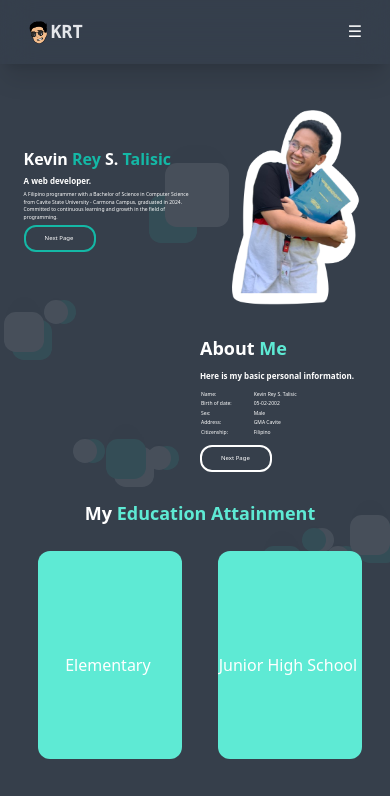
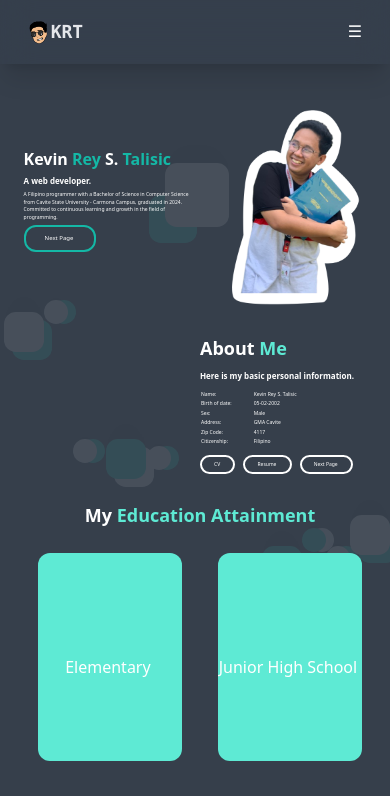
Before and after one commit to NamelessKevs/HTML-kevs, a plain HTML site: page index.html in a window 390 px wide. Shown: the top 796 px of the page. Drawn offline with nearby package versions, Linux system fonts and the light colour scheme.

Commit message:
new button for resume

```diff
--- a/css/app.css
+++ b/css/app.css
@@ -51,7 +51,7 @@ button {
 }
 
 button:hover .button-text {
-    transform: translateX(-10px); /* Move text to the left */
+    transform: translateX(-8px); /* Move text to the left */
 }
 
 button:hover .hideme {
--- a/index.html
+++ b/index.html
@@ -206,13 +206,13 @@
     </div>
 
     <div id="main-content" class="relative z-20 p-5 mx-auto w-[400px] md:w-[600px] lg:w-[800px] xl:w-[1200px] mt-16 md:mt-28">
-        <div id="main-content" class="grid mb-[1px] md:mb-[10%] grid-cols-2 main-content-section">
+        <div id="main-content" class="grid grid-cols-2 main-content-section">
             <div class="pt-[35%] md:pt-[20%] space-y-1 md:space-y-4 pl-[2%]">
                 <h1 class="text-base lg:text-6xl font-extrabold text-white animate-up">
                     <b>Kevin</b> <b class="text-teal-500">Rey</b> <b>S.</b> <b class="text-teal-500">Talisic</b>
                 </h1>
                 <p class="text-[8px] md:text-2xl font-semibold text-white animate-up">A web developer.</p>
-                <p id="aboutme" class="text-[5px] md:text-base font-thin text-white animate-up">
+                <p class="text-[5px] md:text-base font-thin text-white animate-up">
                     A Filipino programmer with a Bachelor of Science in Computer Science<br>
                     from Cavite State University - Carmona Campus, graduated in 2024.<br>
                     Committed to continuous learning and growth in the field of programming.<br>
@@ -231,7 +231,7 @@
                 <img src="img/maincontent.png" alt="KevsWeb Logo" class="w-96 h-120">
             </div>
         </div>
-
+        <div class=" mb-[1px] md:mb-[6%]" id="aboutme"></div>
         <div class="grid grid-cols-2 animate-up main-content-section">
             <div>&nbsp;</div>
             <div class="pt-[2%] md:pt-[18%] space-y-2 md:space-y-4 mb-10 md:mb-[20%] pl-0 md:pl-[10%]">
@@ -257,18 +257,42 @@
                         <td class="py-0 md:py-2">GMA Cavite</td>
                     </tr>
                     <tr>
+                        <td><strong class="py-0 md:py-2 pr-5">Zip Code:</strong></td>
+                        <td class="py-0 md:py-2">4117</td>
+                    </tr>
+                    <tr>
                         <td><strong class="py-0 md:py-2 pr-5">Citizenship:</strong></td>
                         <td class="py-0 md:py-2">Filipino</td>
                     </tr>
                 </table>
-                <div id="education" class="p-[3px] md:p-1 border-2 border-white animate-up rounded-xl w-max">
+                <div class="flex flex-row space-x-2">
+                    <div class="md:p-1 border-2 border-white animate-up rounded-xl h-max w-max">
+                        <a class="flex items-center" href="https://drive.google.com/file/d/12s46Zxyo17vGmtnGmTfmJSTlLEAgBVcK/view?usp=drive_link" target="_blank">
+                            <button class="relative overflow-hidden px-3 py-1 md:px-5 md:py-2 text-[5px] md:text-base text-white rounded-xl hover:text-gray-800 group">
+                                <span class="button-text">CV&nbsp;</span>
+                                <span class="bg-transition"></span>
+                                <span class="button-icon"><i class="fa-regular fa-file-pdf" style="color: green;"></i></span>
+                            </button>
+                        </a>
+                    </div>
+                    <div class="md:p-1 border-2 border-white animate-up rounded-xl h-max w-max">
+                        <a class="flex items-center" href="https://drive.google.com/file/d/1XklbQQ8UNNMr3PFZT89i-sO44mdE7dCr/view?usp=drive_link" target="_blank">
+                            <button class="relative overflow-hidden px-3 py-1 md:px-5 md:py-2 text-[5px] md:text-base text-white rounded-xl hover:text-gray-800 group">
+                                <span class="button-text">Resume&nbsp;</span>
+                                <span class="bg-transition"></span>
+                                <span class="button-icon"><i class="fa-regular fa-file-pdf" style="color: teal;"></i></span>
+                            </button>
+                        </a>
+                    </div>
+                    <div id="education" class="md:p-1 border-2 border-white animate-up rounded-xl h-max w-max">
                         <a class="flex items-center" href="#education">
-                        <button class="relative px-4 py-1 md:px-5 md:py-2 text-[6px] md:text-base text-white rounded-xl hover:text-gray-800 group">
+                            <button class="relative overflow-hidden px-3 py-1 md:px-5 md:py-2 text-[5px] md:text-base text-white rounded-xl hover:text-gray-800 group">
                                 <span class="button-text">Next Page&nbsp;</span>
                                 <span class="bg-transition"></span>
                                 <span class="button-icon"><i class="fa-solid fa-right-long" style="color: darkgray;"></i></span>
                             </button>
                         </a>
+                    </div>
                 </div>
             </div>
         </div>
```
Lines whose indentation alone changed are shown as unchanged.
